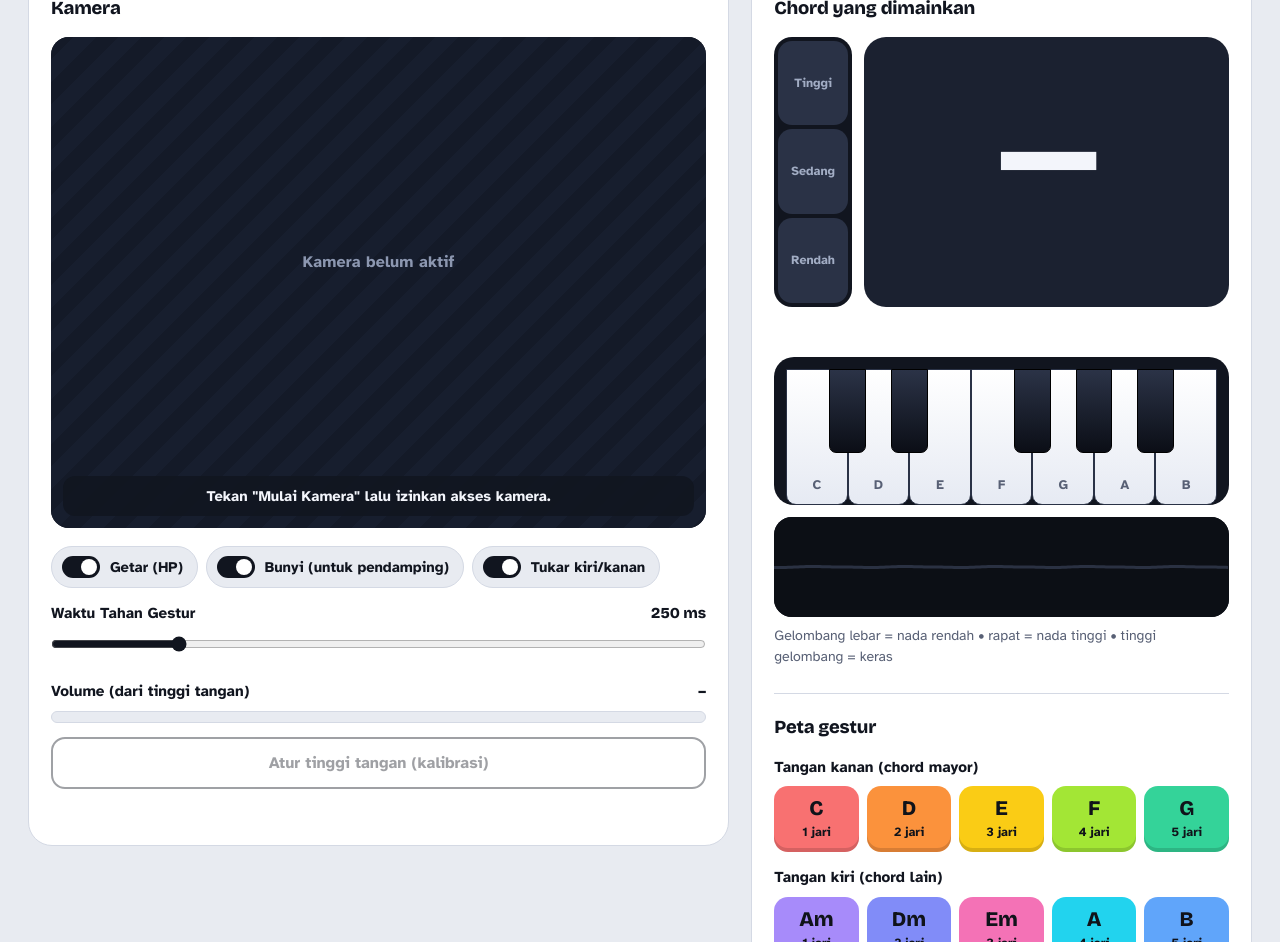
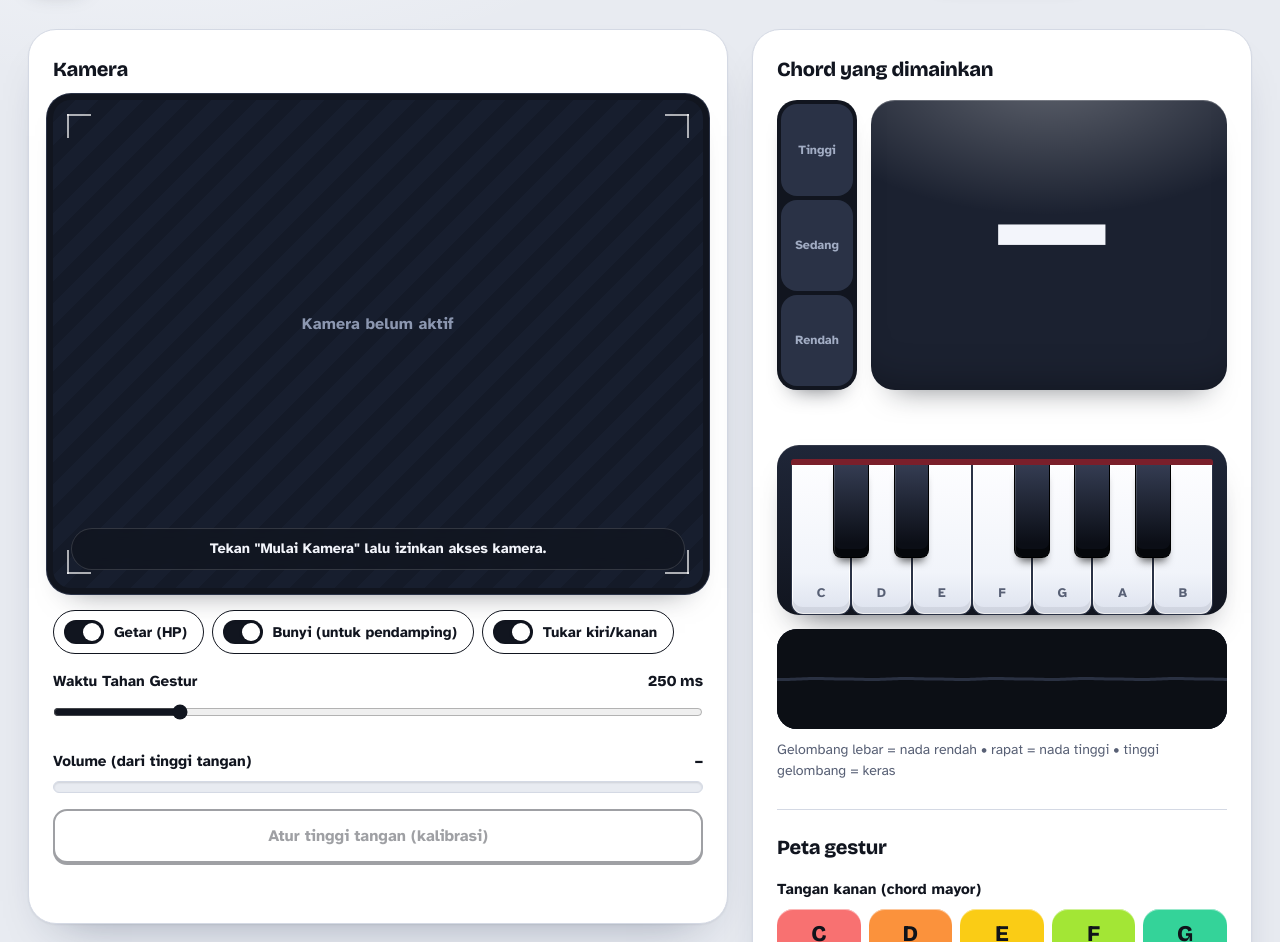
Before and after one commit to Mugiri93/Signchord-Piano, a plain HTML site: page index.html in a window 1280 px wide. Shown: the part 130-1072 px from the top of the page. Drawn offline with nearby package versions, Linux system fonts and the light colour scheme.

Commit message:
JANGAN TERLALU BERHARAP

```diff
--- a/index.html
+++ b/index.html
@@ -11,120 +11,153 @@
   /* Warna: gading dan eboni seperti tuts piano. Hanya warna chord yang jenuh, karena warna adalah informasi utamanya. */
   :root {
     --bg:#e8ebf1; --paper:#ffffff; --ink:#11151f; --slate:#586075; --rule:#d4d9e4;
-    --ebony:#11151f; --ebony2:#1b2130; --ebony3:#2a3246; --focus:#1d4ed8;
+    --ebony:#11151f; --ebony2:#1b2130; --ebony3:#2a3246; --focus:#1d4ed8; --felt:#7a1f2b;
     --fg:#f3f5fb;            /* dipakai skrip untuk teks di atas permukaan gelap */
     --muted:#586075;
     --display:"Bricolage Grotesque","Atkinson Hyperlegible",system-ui,sans-serif;
     --body:"Atkinson Hyperlegible",system-ui,-apple-system,"Segoe UI",sans-serif;
+    --lift:inset 0 1px 0 #fff, 0 1px 2px rgba(17,21,31,.06), 0 24px 48px -30px rgba(17,32,64,.42);
     color-scheme: light;
   }
   * { box-sizing: border-box; }
   [hidden] { display:none !important; }
   html { background:var(--bg); }
-  body { margin:0; font-family:var(--body); font-size:16px; line-height:1.5; color:var(--ink); background:var(--bg);
+  body { margin:0; font-family:var(--body); font-size:16px; line-height:1.5; color:var(--ink);
+         background:radial-gradient(900px 420px at 10% -6%, #f7f9fd, transparent 70%), var(--bg);
          -webkit-font-smoothing:antialiased; }
   /* Pita warna chord di tepi atas halaman */
-  body::before { content:""; display:block; height:6px;
+  body::before { content:""; display:block; height:8px;
     background:linear-gradient(90deg,#f87171 0 10%,#fb923c 10% 20%,#facc15 20% 30%,#a3e635 30% 40%,#34d399 40% 50%,
                                #22d3ee 50% 60%,#60a5fa 60% 70%,#818cf8 70% 80%,#a78bfa 80% 90%,#f472b6 90% 100%); }
-  :focus-visible { outline:3px solid var(--focus); outline-offset:2px; border-radius:6px; }
+  :focus-visible { outline:3px solid var(--focus); outline-offset:3px; border-radius:8px; }
 
   /* Kepala halaman */
-  .top { max-width:1400px; margin:0 auto; padding:22px 28px 10px; display:flex; align-items:center; gap:18px; flex-wrap:wrap; }
-  .brand { display:flex; align-items:center; gap:14px; flex:1; min-width:250px; }
-  .mark { width:46px; height:46px; flex:none; }
-  h1 { font-family:var(--display); font-weight:800; font-size:1.7rem; line-height:1; letter-spacing:-.02em; margin:0; }
-  .brand p { margin:4px 0 0; color:var(--slate); font-size:.95rem; }
-  .actions { display:flex; gap:10px; flex-wrap:wrap; }
+  .top { max-width:1400px; margin:0 auto; padding:30px 28px 16px; display:flex; align-items:center; gap:20px; flex-wrap:wrap; }
+  .brand { display:flex; align-items:center; gap:16px; flex:1; min-width:260px; }
+  .mark { width:58px; height:58px; flex:none; filter:drop-shadow(0 8px 10px rgba(17,21,31,.28)); }
+  h1 { font-family:var(--display); font-weight:800; font-size:clamp(1.8rem,3.4vw,2.4rem); line-height:1; letter-spacing:-.03em; margin:0; }
+  .brand p { margin:7px 0 0; color:var(--slate); font-size:1rem; max-width:48ch; }
+  .actions { display:flex; gap:12px; flex-wrap:wrap; }
 
-  /* Tombol */
-  button { font:inherit; font-weight:700; font-size:1rem; padding:12px 22px; border-radius:14px; border:2px solid var(--ink);
-           cursor:pointer; background:var(--ink); color:var(--fg); transition:transform .12s, background .12s, color .12s; }
-  button:hover:not(:disabled) { transform:translateY(-1px); }
-  button:active:not(:disabled) { transform:none; }
-  button.alt { background:transparent; color:var(--ink); }
+  /* Tombol: bergerak seperti tuts, turun saat ditekan */
+  button { font:inherit; font-weight:700; font-size:1rem; padding:13px 24px; border-radius:14px; border:2px solid var(--ink);
+           cursor:pointer; background:var(--ink); color:var(--fg); box-shadow:0 4px 0 #000, 0 12px 18px -12px rgba(17,21,31,.7);
+           transition:transform .1s, box-shadow .1s, background .12s, color .12s; }
+  button:hover:not(:disabled) { transform:translateY(-1px); box-shadow:0 5px 0 #000, 0 16px 20px -12px rgba(17,21,31,.65); }
+  button:active:not(:disabled) { transform:translateY(3px); box-shadow:0 1px 0 #000; }
+  button.alt { background:var(--paper); color:var(--ink); box-shadow:0 4px 0 var(--ink); }
   button.alt:hover:not(:disabled) { background:var(--ink); color:var(--fg); }
-  button:disabled { opacity:.4; cursor:not-allowed; }
+  button.alt:active:not(:disabled) { box-shadow:0 1px 0 var(--ink); }
+  button:disabled { opacity:.4; cursor:not-allowed; box-shadow:0 2px 0 var(--ink); }
 
   /* Tata letak */
-  main { max-width:1400px; margin:0 auto; padding:10px 28px 56px; display:grid;
-         grid-template-columns:minmax(360px,7fr) minmax(340px,5fr); gap:22px; align-items:start; }
-  @media (max-width: 920px) { main { grid-template-columns:1fr; padding:10px 14px 40px; } .top { padding:18px 14px 6px; } }
-  .card { background:var(--paper); border:1px solid var(--rule); border-radius:24px; padding:22px; }
-  h2 { font-family:var(--display); font-weight:800; font-size:1.15rem; letter-spacing:-.01em; margin:0 0 14px; }
+  main { max-width:1400px; margin:0 auto; padding:12px 28px 64px; display:grid;
+         grid-template-columns:minmax(360px,7fr) minmax(340px,5fr); gap:24px; align-items:start; }
+  @media (max-width: 920px) { main { grid-template-columns:1fr; padding:10px 14px 40px; } .top { padding:22px 14px 8px; } }
+  @media (max-width: 480px) { .card { padding:16px; border-radius:22px; } .legendRow { gap:5px; } .legendRow small { font-size:.7rem; } }
+  .card { background:var(--paper); border:1px solid var(--rule); border-radius:28px; padding:24px; box-shadow:var(--lift); }
+  h2 { font-family:var(--display); font-weight:800; font-size:1.25rem; letter-spacing:-.015em; margin:0 0 16px; }
 
-  /* Kamera */
-  .cam { position:relative; border-radius:18px; overflow:hidden; width:100%; aspect-ratio:4/3; background:var(--ebony); }
+  /* Kamera: bingkai monitor dengan sudut pembidik */
+  .cam { position:relative; border-radius:18px; overflow:hidden; width:100%; aspect-ratio:4/3; background:var(--ebony);
+         box-shadow:0 0 0 6px var(--ebony), 0 0 0 7px var(--ebony3), 0 18px 30px -18px rgba(17,21,31,.6); margin:6px 0; }
   .cam::before { content:"Kamera belum aktif"; position:absolute; inset:0; display:grid; place-items:center; padding-bottom:40px;
                  color:#8c97b0; font-weight:700; letter-spacing:.01em;
                  background:repeating-linear-gradient(135deg,#141a28 0 16px,#171e2e 16px 32px); }
+  .cam::after { content:""; position:absolute; inset:14px; z-index:2; pointer-events:none;
+    background:
+      linear-gradient(#ffffffa6,#ffffffa6) top left/24px 2px no-repeat, linear-gradient(#ffffffa6,#ffffffa6) top left/2px 24px no-repeat,
+      linear-gradient(#ffffffa6,#ffffffa6) top right/24px 2px no-repeat, linear-gradient(#ffffffa6,#ffffffa6) top right/2px 24px no-repeat,
+      linear-gradient(#ffffffa6,#ffffffa6) bottom left/24px 2px no-repeat, linear-gradient(#ffffffa6,#ffffffa6) bottom left/2px 24px no-repeat,
+      linear-gradient(#ffffffa6,#ffffffa6) bottom right/24px 2px no-repeat, linear-gradient(#ffffffa6,#ffffffa6) bottom right/2px 24px no-repeat; }
   video, canvas.overlay { width:100%; display:block; transform:scaleX(-1); background:transparent; position:relative; z-index:1; }
   canvas.overlay { position:absolute; inset:0; height:100%; z-index:2; }
-  #status { position:absolute; left:12px; right:12px; bottom:12px; z-index:3; text-align:center; padding:9px 14px;
-            border-radius:12px; background:rgba(17,21,31,.82); color:var(--fg); font-size:.92rem; font-weight:700; }
+  #status { position:absolute; left:18px; right:18px; bottom:18px; z-index:3; text-align:center; padding:9px 16px;
+            border-radius:999px; background:rgba(17,21,31,.78); border:1px solid rgba(255,255,255,.14);
+            -webkit-backdrop-filter:blur(8px); backdrop-filter:blur(8px); color:var(--fg); font-size:.9rem; font-weight:700; }
 
   /* Pengaturan */
-  .settings { display:grid; gap:14px; margin-top:18px; }
+  .settings { display:grid; gap:16px; margin-top:22px; }
   .toggles { display:flex; flex-wrap:wrap; gap:8px; }
-  .switch { display:flex; align-items:center; gap:10px; padding:9px 14px 9px 10px; border-radius:999px; background:var(--bg);
-            border:1px solid var(--rule); cursor:pointer; font-size:.92rem; font-weight:700; user-select:none; position:relative; }
+  .switch { display:flex; align-items:center; gap:10px; padding:9px 16px 9px 10px; border-radius:999px; background:var(--bg);
+            border:1.5px solid var(--rule); cursor:pointer; font-size:.92rem; font-weight:700; user-select:none; position:relative;
+            transition:background .15s, border-color .15s; }
+  .switch:has(input:checked) { background:#fff; border-color:var(--ink); }
   .switch input { position:absolute; opacity:0; pointer-events:none; }
-  .sw { flex:none; width:38px; height:22px; border-radius:999px; background:#9aa3b8; position:relative; transition:background .18s; }
-  .sw::after { content:""; position:absolute; top:3px; left:3px; width:16px; height:16px; border-radius:50%; background:#fff;
-               transition:transform .18s; }
+  .sw { flex:none; width:40px; height:24px; border-radius:999px; background:#9aa3b8; position:relative; transition:background .18s;
+        box-shadow:inset 0 1px 3px rgba(17,21,31,.3); }
+  .sw::after { content:""; position:absolute; top:3px; left:3px; width:18px; height:18px; border-radius:50%; background:#fff;
+               box-shadow:0 1px 3px rgba(17,21,31,.4); transition:transform .18s; }
   .switch input:checked + .sw { background:var(--ink); }
   .switch input:checked + .sw::after { transform:translateX(16px); }
-  .switch:has(input:focus-visible) { outline:3px solid var(--focus); outline-offset:2px; }
+  .switch:has(input:focus-visible) { outline:3px solid var(--focus); outline-offset:3px; }
   .field label { display:flex; justify-content:space-between; gap:10px; font-weight:700; font-size:.95rem; }
   .field label span, .field label b { font-family:var(--display); font-weight:800; }
   input[type=range] { width:100%; height:30px; accent-color:var(--ink); margin:4px 0 0; }
-  .bar { height:12px; border-radius:6px; background:var(--bg); overflow:hidden; margin-top:8px; border:1px solid var(--rule); }
+  .bar { height:12px; border-radius:6px; background:var(--bg); overflow:hidden; margin-top:8px; border:1px solid var(--rule);
+         box-shadow:inset 0 1px 2px rgba(17,21,31,.12); }
   .bar i { display:block; height:100%; width:0; background:var(--ink); border-radius:6px; transition:width .08s linear; }
   #calMsg { color:var(--slate); min-height:1.4em; font-size:.92rem; }
   #calBtn { width:100%; }
 
   /* Panggung chord */
-  .pitchRow { display:flex; gap:12px; align-items:stretch; }
-  #chordBig { flex:1; min-width:0; min-height:270px; display:flex; flex-direction:column; align-items:center; justify-content:center;
-              text-align:center; padding:16px; font-weight:800; overflow:hidden; border-radius:22px;
-              background:var(--ebony2); color:var(--fg); transition:background .12s, transform .12s; }
+  .pitchRow { display:flex; gap:14px; align-items:stretch; }
+  #chordBig { position:relative; isolation:isolate; flex:1; min-width:0; min-height:290px; display:flex; flex-direction:column;
+              align-items:center; justify-content:center; text-align:center; padding:18px; font-weight:800; overflow:hidden;
+              border-radius:24px; background:var(--ebony2); color:var(--fg);
+              box-shadow:inset 0 1px 0 rgba(255,255,255,.22), inset 0 -30px 44px -32px rgba(0,0,0,.4), 0 20px 30px -22px rgba(17,21,31,.55);
+              transition:background .12s, transform .12s; }
+  #chordBig::after { content:""; position:absolute; inset:0; z-index:-1; pointer-events:none;
+                     background:radial-gradient(120% 80% at 50% -10%, rgba(255,255,255,.3), transparent 62%); }
   #chordBig.pulse { transform:scale(var(--pulse, 1.05)); }
-  #chordName { font-family:var(--display); font-weight:800; font-size:clamp(4rem,13vw,8rem); line-height:1; letter-spacing:-.03em;
+  #chordName { font-family:var(--display); font-weight:800; font-size:clamp(4.5rem,14vw,9rem); line-height:1; letter-spacing:-.04em;
                transition:transform .25s; }
   #chordName[data-z="0"] { transform:translateY(18px); }
   #chordName[data-z="2"] { transform:translateY(-18px); }
-  #chordReg { font-size:.98rem; font-weight:700; margin-top:16px; min-height:1.3em; }
-  #hMeter { position:relative; z-index:2; flex:none; width:78px; border-radius:18px; overflow:hidden; background:var(--ebony);
-            display:flex; flex-direction:column; gap:4px; padding:4px; }
+  #chordReg { font-size:.95rem; font-weight:700; margin-top:20px; min-height:1.3em; }
+  #chordReg:not(:empty) { padding:6px 16px; border-radius:999px; background:rgba(17,21,31,.14); }
+  #hMeter { position:relative; z-index:2; flex:none; width:80px; border-radius:20px; overflow:hidden; background:var(--ebony);
+            display:flex; flex-direction:column; gap:4px; padding:4px; box-shadow:0 14px 22px -16px rgba(17,21,31,.7); }
   #hMeter .band { flex:1; display:flex; align-items:center; justify-content:center; font-size:.78rem; font-weight:700;
-                  color:#a2adc4; background:var(--ebony3); border-radius:14px; transition:background .15s, color .15s; }
+                  color:#a2adc4; background:var(--ebony3); border-radius:16px; transition:background .15s, color .15s; }
   #hMeter .band.live { box-shadow:inset 0 0 0 2px #fff; }
   #hMeter .band.on { background:var(--hl, #8b9cff); color:#10131a; }
   #hDot { position:absolute; left:10px; right:10px; height:10px; border-radius:5px; background:#fff; opacity:0;
           transform:translateY(-50%); box-shadow:0 0 0 2px var(--ebony); pointer-events:none; }
-  #chordNotes { color:var(--slate); font-size:1.02rem; font-weight:700; min-height:1.6em; margin:12px 2px 0; }
-  .shell { margin-top:12px; padding:12px 12px 0; border-radius:20px; background:var(--ebony); }
-  #piano { position:relative; display:flex; height:136px; }
-  .key { flex:1; background:linear-gradient(#ffffff,#e6eaf3); border:1px solid #2a3246; border-radius:0 0 10px 10px;
-         position:relative; transition:background .1s; }
-  .key.on { background:var(--hl, #8b9cff); }
-  .key span { position:absolute; bottom:8px; width:100%; text-align:center; color:#586075; font-size:.82rem; font-weight:700; }
+  #chordNotes { color:var(--slate); font-size:1.02rem; font-weight:700; min-height:1.6em; margin:14px 2px 0; }
+
+  /* Piano: pita felt merah di atas tuts, tuts turun saat ditekan */
+  .shell { margin-top:14px; padding:14px 14px 0; border-radius:22px; background:linear-gradient(#1f2638,#11151f);
+           box-shadow:0 20px 32px -22px rgba(17,21,31,.8), inset 0 1px 0 rgba(255,255,255,.08); }
+  .shell::before { content:""; display:block; height:6px; background:var(--felt); border-radius:3px 3px 0 0; }
+  #piano { position:relative; display:flex; height:150px; }
+  .key { flex:1; background:linear-gradient(#fdfdff 0,#f1f4fa 72%,#dde2ee 100%); border:1px solid #2a3246; border-top:0;
+         border-radius:0 0 12px 12px; position:relative; transition:background .1s, transform .1s, box-shadow .1s;
+         box-shadow:inset 0 -7px 0 rgba(17,21,31,.07), inset 0 0 0 1px #fff; }
+  .key.on { background:var(--hl, #8b9cff); transform:translateY(2px); box-shadow:inset 0 -3px 0 rgba(0,0,0,.18); }
+  .key span { position:absolute; bottom:10px; width:100%; text-align:center; color:#586075; font-size:.82rem; font-weight:700; }
   .key.on span { color:#10131a; }
-  .key.black { position:absolute; top:0; width:8.5%; height:62%; flex:none; background:linear-gradient(#2b3347,#0b0e16);
-               border:1px solid #000; border-radius:0 0 7px 7px; z-index:2; }
-  .key.black.on { background:var(--hl, #8b9cff); }
-  canvas#wave { width:100%; height:100px; background:var(--ebony); border-radius:18px; margin-top:12px; display:block; }
-  .cap { color:var(--slate); font-size:.88rem; margin-top:8px; }
+  .key.black { position:absolute; top:0; width:8.5%; height:62%; flex:none; background:linear-gradient(#343c52,#0b0e16 85%);
+               border:1px solid #000; border-top:0; border-radius:0 0 8px 8px; z-index:2;
+               box-shadow:inset 1px 0 0 rgba(255,255,255,.14), inset 0 -8px 0 #05070b, 0 8px 8px -5px rgba(0,0,0,.65); }
+  .key.black.on { background:var(--hl, #8b9cff); box-shadow:inset 0 -4px 0 rgba(0,0,0,.3), 0 4px 6px -4px rgba(0,0,0,.6); }
+  canvas#wave { width:100%; height:100px; background:var(--ebony); border-radius:20px; margin-top:14px; display:block;
+                box-shadow:inset 0 0 0 1px var(--ebony3); }
+  .cap { color:var(--slate); font-size:.88rem; margin-top:10px; }
 
-  /* Peta gestur */
-  .legends { margin-top:26px; padding-top:20px; border-top:1px solid var(--rule); }
+  /* Peta gestur: jumlah jari ditampilkan sebagai titik */
+  .legends { margin-top:28px; padding-top:22px; border-top:1px solid var(--rule); }
   .legendTitle { font-weight:700; font-size:.95rem; margin-top:14px; }
   .legendTitle:first-of-type { margin-top:0; }
   .legendRow { display:grid; grid-template-columns:repeat(5,1fr); gap:8px; margin-top:8px; }
-  .legendRow div { padding:11px 4px; border-radius:14px; text-align:center; color:#10131a; line-height:1.2;
-                   box-shadow:inset 0 -4px 0 rgba(0,0,0,.14); transition:transform .15s; }
-  .legendRow b { display:block; font-family:var(--display); font-weight:800; font-size:1.3rem; }
+  .legendRow div { display:flex; flex-direction:column; align-items:center; gap:3px; padding:12px 4px 11px; border-radius:16px;
+                   text-align:center; color:#10131a; line-height:1.2;
+                   box-shadow:inset 0 -5px 0 rgba(0,0,0,.16), inset 0 1px 0 rgba(255,255,255,.5); transition:transform .15s; }
+  .legendRow b { display:block; font-family:var(--display); font-weight:800; font-size:1.4rem; }
   .legendRow small { font-size:.78rem; font-weight:700; }
+  .fd { display:flex; gap:3px; margin-top:3px; }
+  .fd s { width:6px; height:6px; border-radius:50%; background:rgba(17,21,31,.2); }
+  .fd s.on { background:rgba(17,21,31,.85); }
   .legendRow div.target { outline:3px solid var(--ink); outline-offset:2px; transform:translateY(-3px) scale(1.06); }
   .how { margin-top:20px; border-top:1px solid var(--rule); padding-top:14px; }
   .how summary { cursor:pointer; font-weight:700; }
@@ -133,24 +166,26 @@
   .quick { color:var(--slate); font-size:.95rem; margin:16px 0 0; }
 
   /* Mode latihan: panel gelap seperti ruang studio */
-  #practiceCard { grid-column:1 / -1; background:var(--ebony); color:var(--fg); border-color:var(--ebony); }
+  #practiceCard { grid-column:1 / -1; color:var(--fg); border-color:var(--ebony);
+                  background:radial-gradient(900px 260px at 85% -30%, #34405c 0, transparent 70%), var(--ebony);
+                  box-shadow:0 28px 50px -30px rgba(17,21,31,.8); }
   #practiceCard h2 { color:var(--fg); }
-  #practiceCard button:not(.alt) { background:var(--fg); color:var(--ink); border-color:var(--fg); }
-  #practiceCard button.alt { color:var(--fg); border-color:#4a5572; }
+  #practiceCard button:not(.alt) { background:var(--fg); color:var(--ink); border-color:var(--fg); box-shadow:0 4px 0 #8f99b2; }
+  #practiceCard button.alt { background:transparent; color:var(--fg); border-color:#4a5572; box-shadow:0 4px 0 #4a5572; }
   #practiceCard button.alt:hover:not(:disabled) { background:var(--fg); color:var(--ink); }
-  .prTop { display:flex; gap:10px; flex-wrap:wrap; align-items:center; }
+  .prTop { display:flex; gap:12px; flex-wrap:wrap; align-items:center; }
   .prTop select { flex:1; min-width:200px; }
-  select { font:inherit; font-weight:700; font-size:1rem; padding:12px 14px; border-radius:14px; border:2px solid #4a5572;
+  select { font:inherit; font-weight:700; font-size:1rem; padding:13px 14px; border-radius:14px; border:2px solid #4a5572;
            background:var(--ebony2); color:var(--fg); }
-  #prInfo { margin-top:10px; color:#a2adc4; font-size:.92rem; }
+  #prInfo { margin-top:12px; color:#a2adc4; font-size:.92rem; }
   #prSections { display:flex; gap:6px; flex-wrap:wrap; margin-top:14px; }
   .sec { padding:5px 13px; border-radius:999px; font-size:.86rem; font-weight:700; background:var(--ebony2); color:#a2adc4; }
   .sec.done { opacity:.4; text-decoration:line-through; }
   .sec.cur { background:var(--fg); color:var(--ink); }
-  .prStage { display:flex; gap:16px; align-items:stretch; margin-top:16px; flex-wrap:wrap; }
-  #prBig { min-width:170px; padding:18px 28px; border-radius:24px; background:#222a3a; color:var(--fg); font-family:var(--display);
+  .prStage { display:flex; gap:16px; align-items:stretch; margin-top:18px; flex-wrap:wrap; }
+  #prBig { min-width:170px; padding:18px 28px; border-radius:26px; background:#222a3a; color:var(--fg); font-family:var(--display);
            font-weight:800; font-size:clamp(3.4rem,11vw,6rem); letter-spacing:-.03em; text-align:center; line-height:1.05;
-           display:flex; align-items:center; justify-content:center; }
+           display:flex; align-items:center; justify-content:center; box-shadow:inset 0 1px 0 rgba(255,255,255,.2); }
   #prDetail { flex:1; min-width:210px; display:flex; flex-direction:column; justify-content:center; gap:10px; }
   .lbl { font-size:.88rem; font-weight:700; color:#a2adc4; }
   #prHow { font-family:var(--display); font-size:1.5rem; font-weight:800; line-height:1.15; }
@@ -160,18 +195,19 @@
   #prNotes { display:flex; gap:8px; align-items:center; flex-wrap:wrap; }
   .npill { padding:3px 13px; border-radius:9px; background:var(--ebony3); font-weight:700; font-size:1.05rem; }
   #prSide { color:#a2adc4; font-size:.95rem; }
-  #prNext { min-width:140px; padding:14px; border-radius:20px; background:var(--ebony2); display:flex; flex-direction:column;
-            justify-content:center; align-items:center; gap:8px; text-align:center; }
+  #prNext { min-width:140px; padding:14px; border-radius:22px; background:var(--ebony2); display:flex; flex-direction:column;
+            justify-content:center; align-items:center; gap:8px; text-align:center; box-shadow:inset 0 0 0 1px var(--ebony3); }
   #prNextChord { font-family:var(--display); font-size:2.1rem; font-weight:800; padding:2px 20px; border-radius:14px;
                  background:var(--ebony3); color:var(--fg); }
   #prNextHow { font-size:.86rem; color:#a2adc4; }
-  #prChips { display:flex; gap:7px; flex-wrap:wrap; align-items:center; margin-top:16px; min-height:44px; }
-  .chip { padding:7px 14px; border-radius:11px; color:#10131a; font-weight:800; transition:transform .15s; }
+  #prChips { display:flex; gap:7px; flex-wrap:wrap; align-items:center; margin-top:18px; min-height:44px; }
+  .chip { padding:7px 14px; border-radius:11px; color:#10131a; font-weight:800; transition:transform .15s;
+          box-shadow:inset 0 -3px 0 rgba(0,0,0,.15); }
   .chip.done { opacity:.3; }
   .chip.cur { outline:3px solid #fff; outline-offset:1px; transform:scale(1.15); margin:0 6px; }
   .prStats { display:flex; gap:20px; flex-wrap:wrap; margin-top:16px; color:#a2adc4; }
   .prStats b { color:var(--fg); font-family:var(--display); font-size:1.15rem; }
-  #practiceCard .bar { background:var(--ebony2); border-color:#2a3246; }
+  #practiceCard .bar { background:var(--ebony2); border-color:#2a3246; box-shadow:none; }
   #practiceCard .bar i { background:var(--fg); }
   #prMsg { margin-top:14px; padding:11px 15px; border-radius:14px; font-weight:700; }
   #prMsg:empty { display:none; }
@@ -341,7 +377,7 @@
   CHORDS.filter(c => c.hand === side).forEach(c => {
     const d = document.createElement("div");
     d.style.background = c.color; d.dataset.id = c.id;
-    d.innerHTML = `<b>${c.id}</b><small>${FINGER_LABEL[c.n]}</small>`;
+    d.innerHTML = `<b>${c.id}</b><small>${FINGER_LABEL[c.n]}</small><span class="fd" aria-hidden="true">${Array.from({length:5},(_,i)=>`<s${i<c.n?' class="on"':''}></s>`).join("")}</span>`;
     row.appendChild(d);
   });
 }
```
